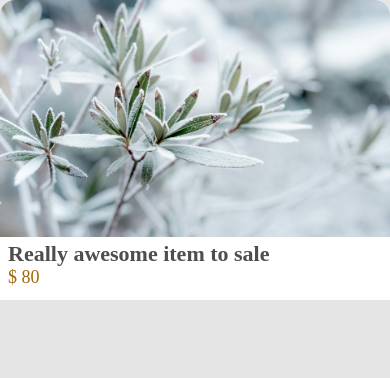
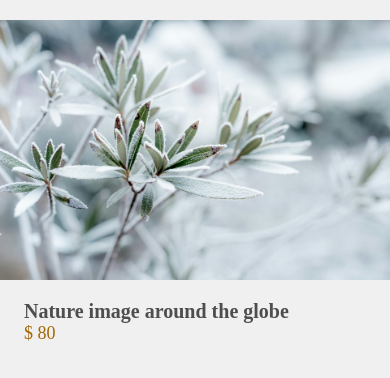
Before and after one commit to LeonelKero/done-with, a React Native app: screen / in a window 390 px wide. Shown: the top 378 px of the page. Built offline with nearby package versions, Linux system fonts and the light colour scheme.

Commit message:
List product details

```diff
--- a/App.js
+++ b/App.js
@@ -1,20 +1,9 @@
-import { StyleSheet, View } from "react-native";
-import DWCard from "./app/components/card/DWCard";
+import { StyleSheet } from "react-native";
 import color from "./app/config/color";
-import RootContainer from "./app/screens/RootContainer";
+import ListingDetails from "./app/screens/details/ListingDetails";
 
 export default function App() {
-  return (
-    <RootContainer>
-      <View style={styles.container}>
-        <DWCard
-          image={require("./app/assets/nature.jpeg")}
-          title={"Really awesome item to sale"}
-          subTitle={"$ 80"}
-        />
-      </View>
-    </RootContainer>
-  );
+  return <ListingDetails />;
 }
 
 const styles = StyleSheet.create({
--- a/app/screens/RootContainer.jsx
+++ b/app/screens/RootContainer.jsx
@@ -12,6 +12,6 @@ const styles = StyleSheet.create({
     flex: 1,
     paddingTop: Platform.OS === "android" ? StatusBar.currentHeight : 0,
     backgroundColor: "#f0f0f0",
-    paddingHorizontal: 8,
+    // paddingHorizontal: 8,
   },
 });
--- /dev/null
+++ b/app/screens/details/ListingDetails.tsx
@@ -0,0 +1,42 @@
+import React from "react";
+import { Image, StyleSheet, View } from "react-native";
+import DWText from "../../components/text/DWText";
+import RootContainer from "../RootContainer";
+import color from "../../config/color";
+
+const ListingDetails = () => {
+  return (
+    <RootContainer>
+      <Image
+        style={styles.image}
+        source={require("../../assets/nature.jpeg")}
+        resizeMode="contain"
+      />
+      <View style={styles.desc}>
+        <DWText customStyle={styles.title}>Nature image around the globe</DWText>
+        <DWText customStyle={styles.price}>$ 80</DWText>
+      </View>
+    </RootContainer>
+  );
+};
+
+export default ListingDetails;
+
+const styles = StyleSheet.create({
+  image: {
+    width: "100%",
+    height: 300,
+  },
+  desc: {
+   paddingHorizontal: 24
+  },
+  title:{
+    fontSize: 20,
+    fontWeight: '600',
+    color: color.softDark
+  },
+  price:{
+    fontWeight: '500',
+    color: color.secondary
+  }
+});
--- a/app/screens/product/ViewProductScreen.tsx
+++ b/app/screens/product/ViewProductScreen.tsx
@@ -1,11 +1,11 @@
 import React from "react";
 import { Image, StyleSheet, Text, View } from "react-native";
-import RootPage from "../RootContainer";
 import color from "../../config/color";
+import RootContainer from "../RootContainer";
 
 const ProductImageScreen = () => {
   return (
-    <RootPage>
+    <RootContainer>
       <View style={styles.container}>
         <View style={styles.actions}>
           <View style={[styles.box]}>
@@ -23,7 +23,7 @@ const ProductImageScreen = () => {
           />
         </View>
       </View>
-    </RootPage>
+    </RootContainer>
   );
 };
 
```
